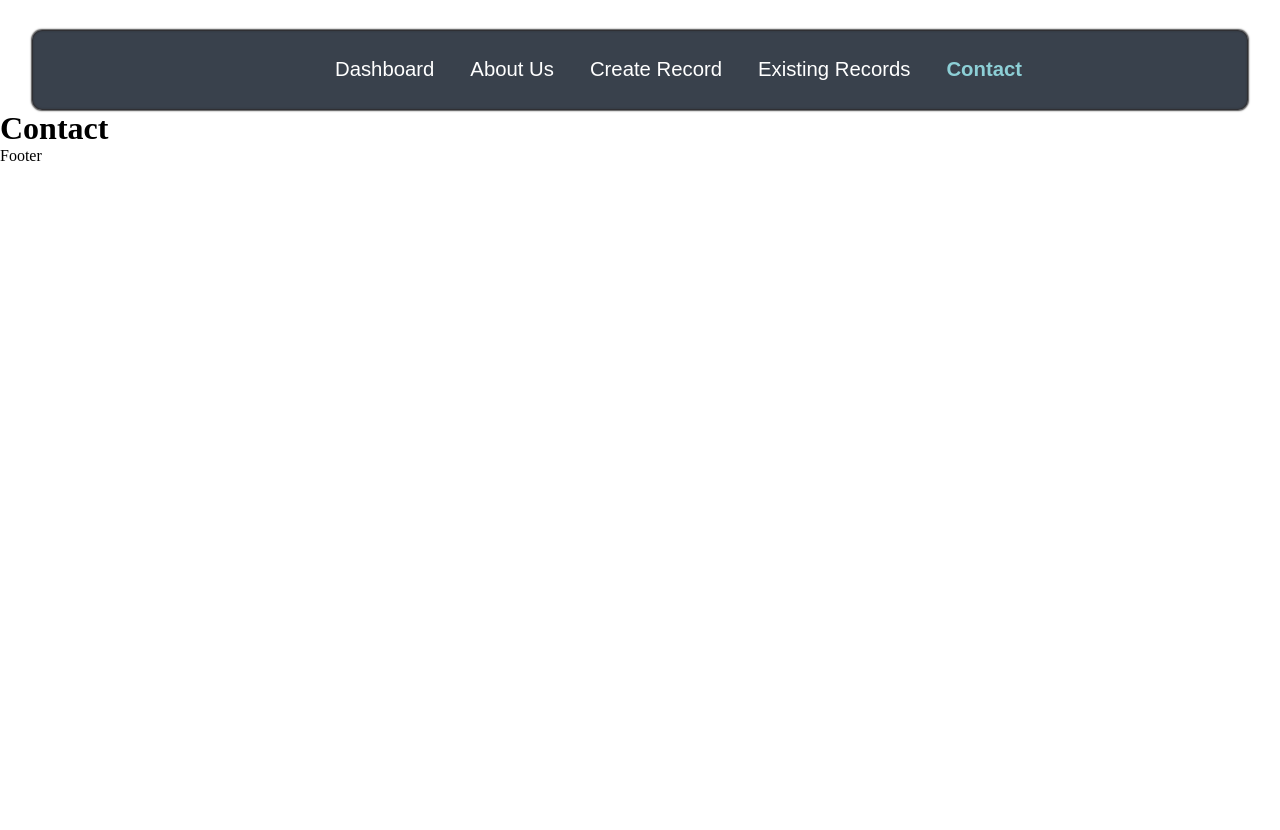
After one commit to shravan-18/DeepMed-Vision, a Django app: page /contact/ in a window 1280 px wide. The commit adds this page. Run offline with Django 5.2, Linux system fonts and the light colour scheme; a user stored in the database is signed in.

Commit message:
Styled navbar and fixed  its display error bug

```diff
--- /dev/null
+++ b/DeepMedVision/DeepMedApp/static/css/navbar.css
@@ -0,0 +1,100 @@
+* {
+  margin: 0;
+  padding: 0;
+  box-sizing: border-box;
+}
+
+html, body {
+  height: 100%;
+}
+
+#main-doc {
+  width: 100%;
+  height: 100%;
+  background-color: black;
+  position: absolute;
+}
+
+#nav-bar {
+  display: flex;
+  align-items: center;
+  justify-content: center;
+  position: sticky;
+  width: 95%;
+  height: 80px;
+  background-color: rgba(36, 45, 57, 0.9);
+  color: white;
+  margin: 30px auto 0;
+  border-radius: 10px;
+  box-shadow: 0 0 1.5px 1px rgba(34, 34, 34, 0.8), 0 0 1.5px 1px rgba(43, 39, 39, 0.8) inset;
+
+  @media screen and (max-width: 780px) {
+    width: 550px;
+  }
+  @media screen and (max-width: 600px) {
+    width: 450px;
+  }
+  @media screen and (max-width: 500px) {
+    width: 400px;
+  }
+  @media screen and (max-width: 470px) {
+    width: 85%;
+    height: 50px;
+  }
+}
+
+a {
+  text-decoration: none;
+  color: white;
+  position: relative;
+  display: inline-block;
+}
+
+.fa-github {
+  font-size: 52px;
+  margin-left: 15px;
+}
+
+#nav-ul {
+  margin-left: 62px;
+
+  @media screen and (max-width: 560px) {
+    margin-left: 54px;
+  }
+
+  li {
+    list-style-type: none;
+    font-family: 'Montserrat', sans-serif;
+    font-size: 1.27rem;
+    display: inline;
+    margin: 16px;
+
+    @media screen and (max-width: 780px) {
+      font-size: 1.05rem;
+      margin: 12px;
+    }
+    @media screen and (max-width: 560px) {
+      font-size: 0.9rem;
+      margin: 8px;
+    }
+  }
+
+  a {
+    line-height: 52px;
+    border-radius: 10px;
+    transition: background-color 0.3s, color 0.3s;
+  }
+
+  a:hover {
+    background: #4eadc5;
+    color: rgb(36, 45, 57);
+  }
+
+  /* Styling for active navbar link */
+  .active {
+    /* background-color: f6e4ad; */
+    color: rgb(141, 207, 214);
+    font-weight: bold;
+    border-radius: 10px;
+  }
+}
--- /dev/null
+++ b/DeepMedVision/DeepMedApp/templates/DeepMedApp/contact.html
@@ -0,0 +1,8 @@
+{% extends 'DeepMedApp/base.html' %}
+{% load static %}
+
+{% block title %} Index {% endblock %}
+
+{% block content %}
+    <h1>Contact</h1>
+{% endblock %}
--- a/DeepMedVision/DeepMedApp/templates/DeepMedApp/loginuser.html
+++ b/DeepMedVision/DeepMedApp/templates/DeepMedApp/loginuser.html
@@ -9,7 +9,8 @@
 
 {% block content %}
     <div class="box">
-        <form action="">
+        <form method="POST">
+            {% csrf_token %}
             <div class="input-box">
                 <h2>Log In</h2>
                 <input type="text" name="Email" required>
--- a/DeepMedVision/DeepMedApp/templates/DeepMedApp/partials/navbar.html
+++ b/DeepMedVision/DeepMedApp/templates/DeepMedApp/partials/navbar.html
@@ -1,7 +1,21 @@
-{% load static %}
-
 <!-- partials/navbar.html -->
-<nav>
-    <!-- Navbar content here -->
-     Navbar
-</nav>
+<nav id="nav-bar">
+    <a href="#"><i class="fa-brands fa-github"></i></a>
+    <ul id="nav-ul">
+      <a href="{% url 'dashboard' %}" class="nav-point">
+        <li id="nav-li" class="{% if request.path == '/dashboard/' %}active{% endif %}">Dashboard</li>
+      </a>
+      <a href="{% url 'about' %}">
+        <li id="nav-li" class="{% if request.path == '/about/' %}active{% endif %}">About Us</li>
+      </a>
+      <a href="{% url 'create_record' %}">
+        <li id="nav-li" class="{% if request.path == '/create_record/' %}active{% endif %}">Create Record</li>
+      </a>
+      <a href="{% url 'existing_records' %}">
+        <li id="nav-li" class="{% if request.path == '/existing_records/' %}active{% endif %}">Existing Records</li>
+      </a>
+      <a href="{% url 'contact' %}">
+        <li id="nav-li" class="{% if request.path == '/contact/' %}active{% endif %}">Contact</li>
+      </a>
+    </ul>
+  </nav>
--- a/DeepMedVision/DeepMedApp/templates/DeepMedApp/signupuser.html
+++ b/DeepMedVision/DeepMedApp/templates/DeepMedApp/signupuser.html
@@ -9,7 +9,8 @@
 
 {% block content %}
     <div class="box">
-        <form action="">
+        <form method="POST">
+            {% csrf_token %}
             <div class="input-box">
                 <h2>Sign Up</h2>
                 <input type="text" name="Name Field" required>
--- a/DeepMedVision/DeepMedApp/views.py
+++ b/DeepMedVision/DeepMedApp/views.py
@@ -101,3 +101,35 @@ def logoutuser(request):
 @login_required
 def dashboard(request):
     return render(request, 'DeepMedApp/dashboard.html')
+
+
+'''View to render navbar'''
+def navbar(request):
+    return render(request, 'DeepMedApp/partials/navbar.html')
+
+
+'''View to render footer'''
+@login_required
+def footer(request):
+    return render(request, 'DeepMedApp/partials/footer.html')
+
+
+'''View to render about page'''
+@login_required
+def about(request):
+    return render(request, 'DeepMedApp/about.html')
+
+'''View to render contact page'''
+@login_required
+def contact(request):
+    return render(request, 'DeepMedApp/contact.html')
+
+'''View to render existing records page'''
+@login_required
+def existing_records(request):
+    return render(request, 'DeepMedApp/existing_records.html')
+
+'''View to render create records page'''
+@login_required
+def create_record(request):
+    return render(request, 'DeepMedApp/create_record.html')
--- a/DeepMedVision/DeepMedVision/urls.py
+++ b/DeepMedVision/DeepMedVision/urls.py
@@ -22,10 +22,18 @@ from django.conf.urls.static import static
 from DeepMedApp import views as DeepMedAppViews
 
 urlpatterns = [
+    # Test URLs
+    path('navbar/', DeepMedAppViews.navbar, name='navbar'),
+    path('footer/', DeepMedAppViews.footer, name='footer'),
+    # Main URLs
     path("admin/", admin.site.urls),
     path('', DeepMedAppViews.home, name='home'),
     path('login/', DeepMedAppViews.loginuser, name='loginuser'),
     path('logout/', DeepMedAppViews.logoutuser, name='logoutuser'),
     path('signup/', DeepMedAppViews.signupuser, name='signupuser'),
     path('dashboard/', DeepMedAppViews.dashboard, name='dashboard'),
-]
+    path('about/', DeepMedAppViews.about, name='about'),
+    path('create_record/', DeepMedAppViews.create_record, name='create_record'),
+    path('existing_records/', DeepMedAppViews.existing_records, name='existing_records'),
+    path('contact/', DeepMedAppViews.contact, name='contact'),
+] + static(settings.MEDIA_URL, document_root=settings.MEDIA_ROOT)
```
Also changed, not shown: DeepMedVision/DeepMedApp/templates/DeepMedApp/about.html (added, +8 -0 lines), DeepMedVision/DeepMedApp/templates/DeepMedApp/create_record.html (added, +8 -0 lines), DeepMedVision/DeepMedApp/templates/DeepMedApp/existing_records.html (added, +8 -0 lines), DeepMedVision/DeepMedApp/templates/DeepMedApp/index.html (+1 -6 lines), DeepMedVision/DeepMedApp/static/css/footer.css (added), DeepMedVision/db.sqlite3.
